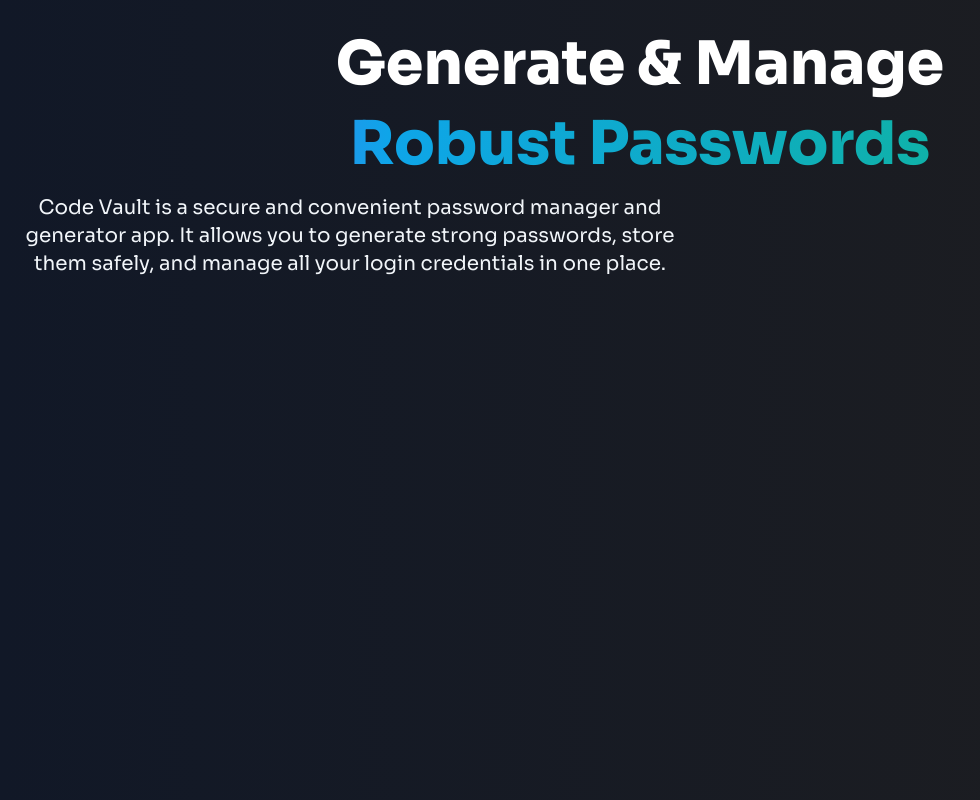
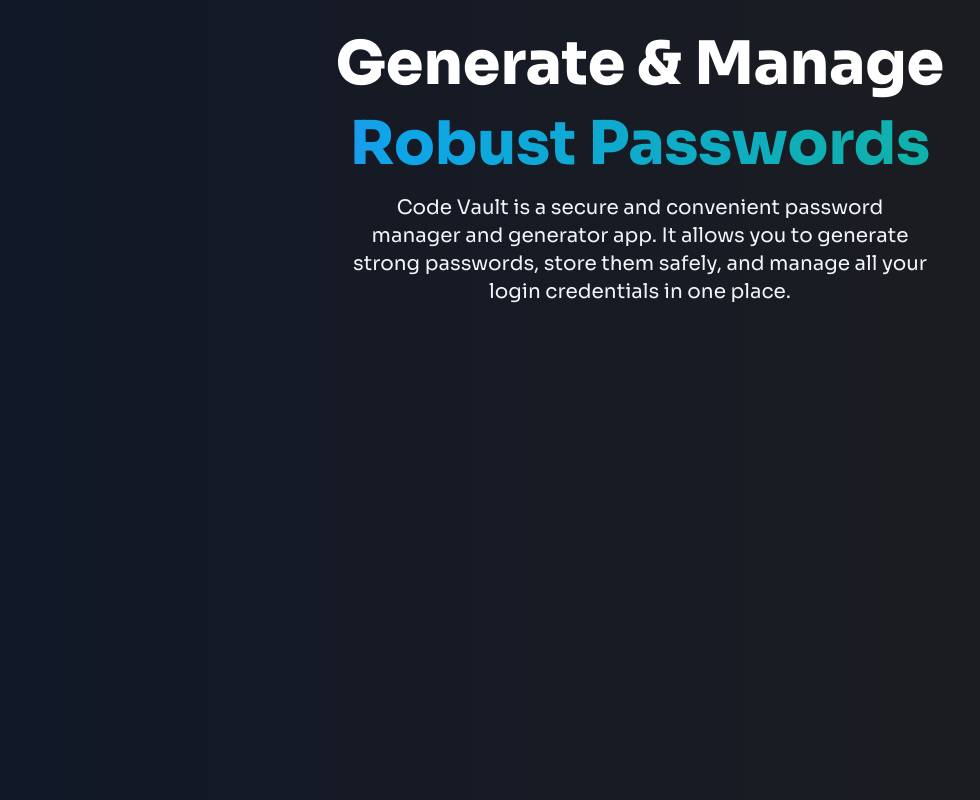
Before and after one commit to gtopinio/code-vault, a Next.js app: page / in a window 1280 px wide. Shown: the whole page, without its empty margins (0-980 px from the left). Built offline with nearby package versions, Linux system fonts and the light colour scheme.

Commit message:
fix: center description layout in Home page

```diff
--- a/app/page.tsx
+++ b/app/page.tsx
@@ -9,9 +9,11 @@
           Robust Passwords
         </span>
 
-        <p className="descText text-center">
+        <div className="flex flex-row justify-center">
+          <h3 className="descText text-center">
           Code Vault is a secure and convenient password manager and generator app. It allows you to generate strong passwords, store them safely, and manage all your login credentials in one place.
-        </p>
+          </h3>
+        </div>
 
         {/* Feed Section */}
     </section>
--- a/styles/globals.css
+++ b/styles/globals.css
@@ -24,7 +24,7 @@
 }
 
 .descText {
-  @apply mt-5 text-lg text-slate-100 sm:text-xl max-w-2xl;
+  @apply mt-5 text-lg text-slate-100 sm:text-xl max-w-xl;
 }
 
 .indigo_gradient {
```
